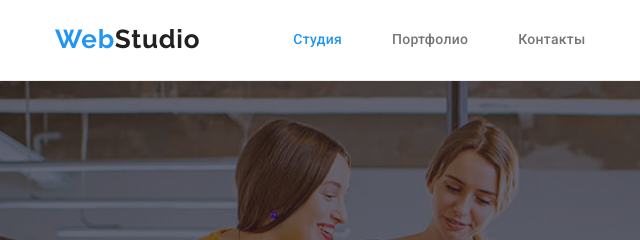
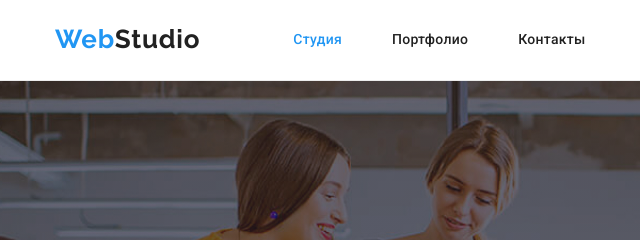
Before and after one commit to VadimKruchkov/goit-markup-hw-04, a plain HTML site: page index.html in a window 1280 px wide. Shown: the top 240 px of the page, 0-640 px from the left. Drawn offline with nearby package versions, Linux system fonts and the light colour scheme.

Commit message:
Изменил цвет текста навигации

```diff
--- a/css/styles.css
+++ b/css/styles.css
@@ -73,7 +73,7 @@ ul {
   font-weight: 500;
   line-height: 1.14;
   letter-spacing: 0.02em;
-  color: var(--secondary-text-color);
+  color: var(--primary-text-color);
   padding-top: 32px;
   padding-bottom: 32px;
 }
```
